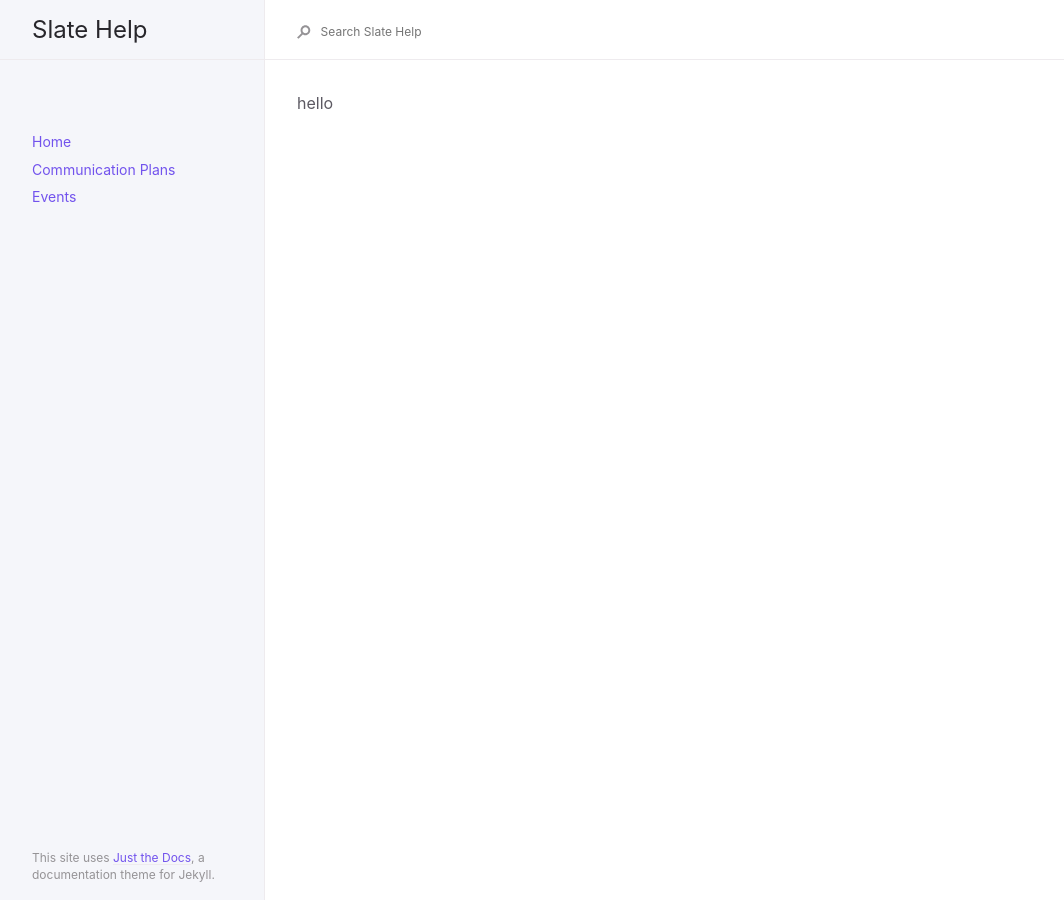
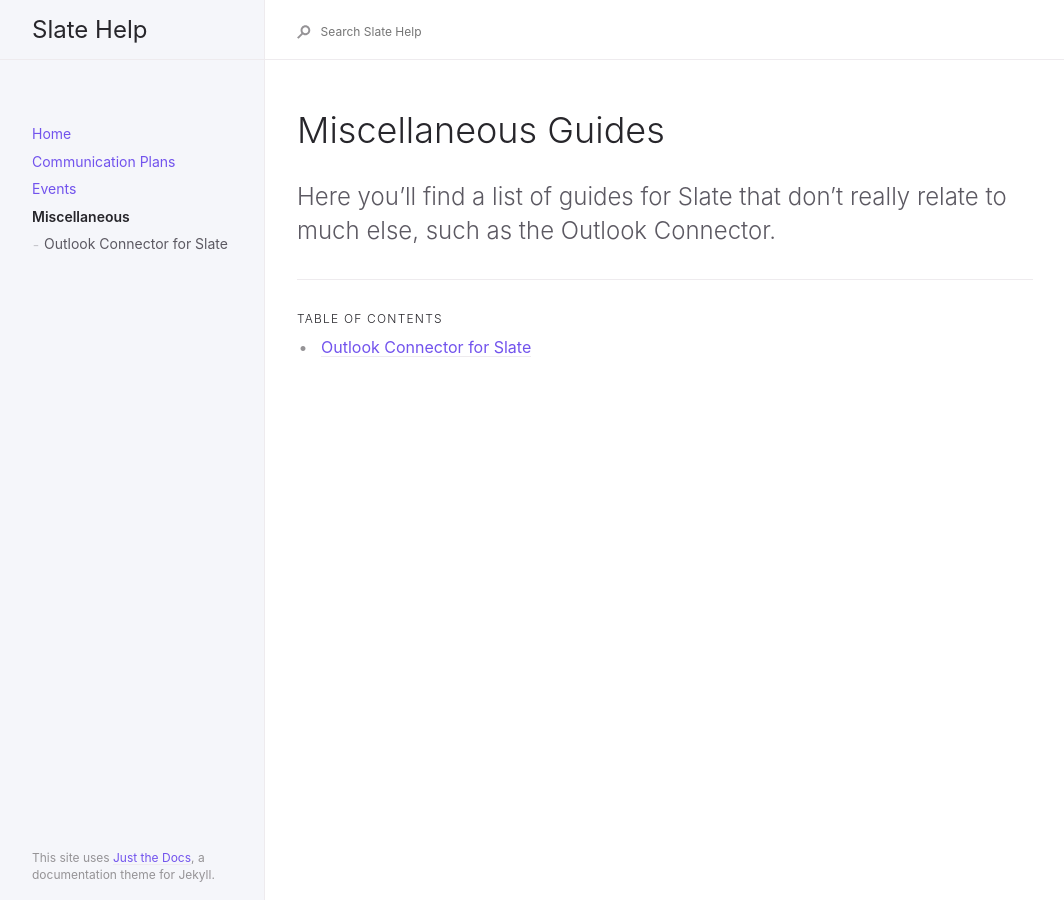
Before and after one commit to oretoise/docs, a Jekyll site: the page built from _docs/misc/miscellaneous.md, in a window 1280 px wide. Shown: the whole page, without its empty margins (91-1155 px from the left). Built offline with Jekyll 4.4.1, drawn with Linux system fonts in a browser that asks for light colours; our own code applies the rules of GitHub Pages for plain Markdown files.

Commit message:
Add content to /misc

```diff
--- a/_docs/misc/miscellaneous.md
+++ b/_docs/misc/miscellaneous.md
@@ -1,6 +1,13 @@
 ---
-layout:default
+layout: default
 title: Miscellaneous
+nav_order: 4
+has_children: true
+permalink: /misc
 ---
 
-hello
+# Miscellaneous Guides
+{: .no_toc }
+
+Here you'll find a list of guides for Slate that don't really relate to much else, such as the Outlook Connector.
+{: .fs-6 .fw-300 }
```
Also changed, not shown: _docs/misc/outlook.md (+1 -1 lines).
